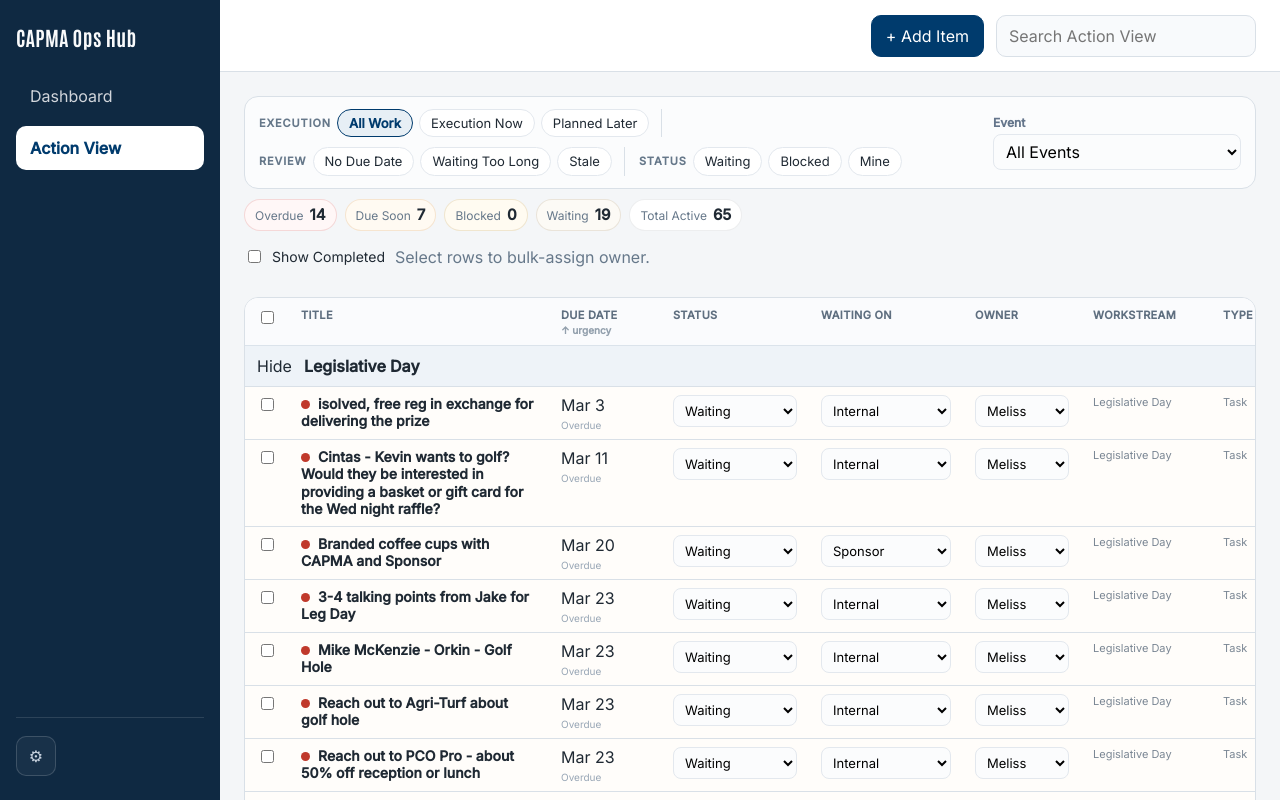
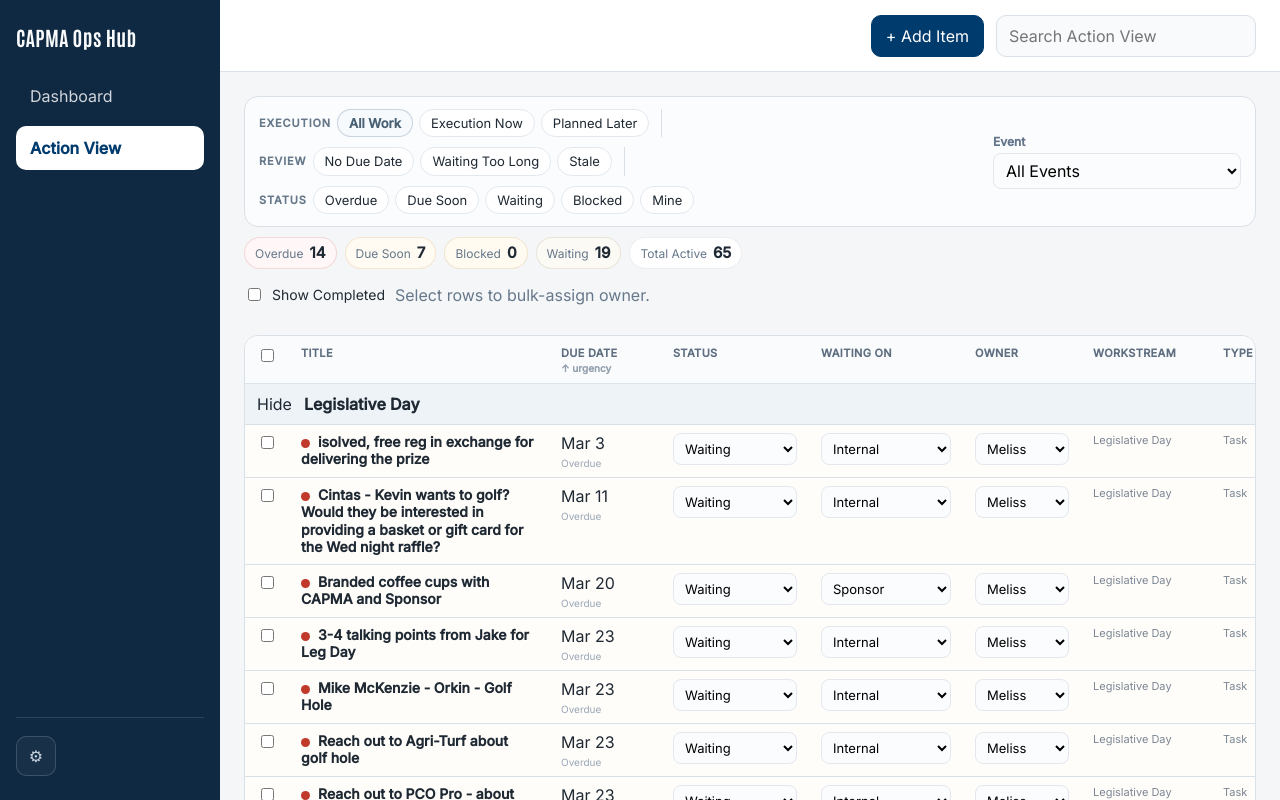
Before and after one commit to mondotDev/capma-ops, a Next.js app: page /action in a window 1280 px wide. Shown: the top 800 px of the page. Built offline with nearby package versions, Linux system fonts and the light colour scheme.

Commit message:
Clarify action view filter selection states

```diff
--- a/app/globals.css
+++ b/app/globals.css
@@ -1315,6 +1315,13 @@ tr.blocked-row {
   border-color: var(--accent);
   background: var(--accent-soft);
   color: var(--accent);
+  font-weight: 600;
+}
+
+.filter-pill--default-selected {
+  border-color: rgba(0, 59, 109, 0.2);
+  background: #f7fafc;
+  color: #496175;
   font-weight: 600;
 }
 
--- a/components/action-view.tsx
+++ b/components/action-view.tsx
@@ -71,7 +71,12 @@ const FOCUS_LABELS: Record<Exclude<ActionFocus, "all">, string> = {
 const EXECUTION_LENS_OPTIONS = LENS_OPTIONS.slice(0, 3);
 const REVIEW_LENS_OPTIONS = LENS_OPTIONS.slice(3);
 const STATUS_FILTER_OPTIONS = FILTER_OPTIONS.filter(
-  (option) => option.value === "waiting" || option.value === "blocked" || option.value === "mine"
+  (option) =>
+    option.value === "overdue" ||
+    option.value === "dueSoon" ||
+    option.value === "waiting" ||
+    option.value === "blocked" ||
+    option.value === "mine"
 );
 
 export function ActionView({
@@ -376,7 +381,13 @@ export function ActionView({
                 {EXECUTION_LENS_OPTIONS.map((option) => (
                   <button
                     aria-pressed={activeLens === option.value}
-                    className={activeLens === option.value ? "filter-pill active" : "filter-pill"}
+                    className={
+                      activeLens === option.value
+                        ? option.value === "all"
+                          ? "filter-pill filter-pill--default-selected"
+                          : "filter-pill active"
+                        : "filter-pill"
+                    }
                     key={option.value}
                     onClick={() => handleLensChange(option.value)}
                     type="button"
```
